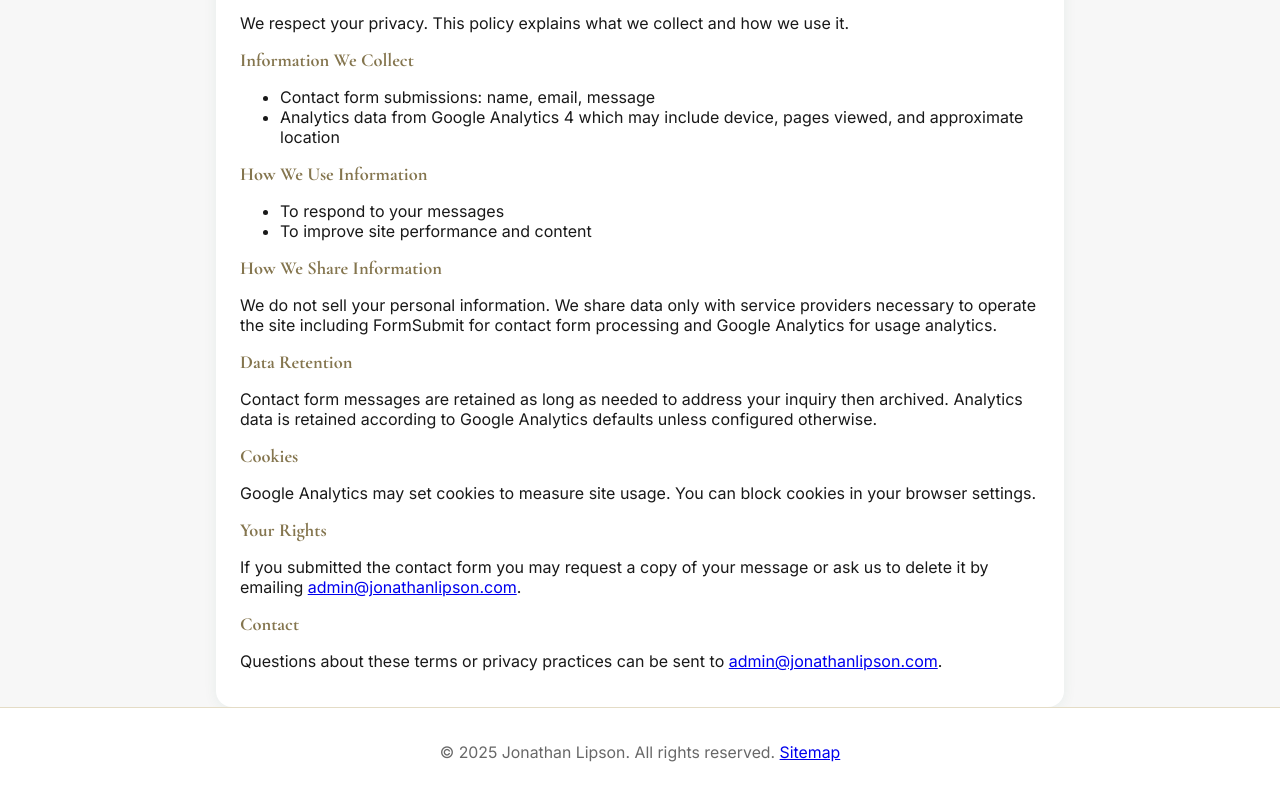
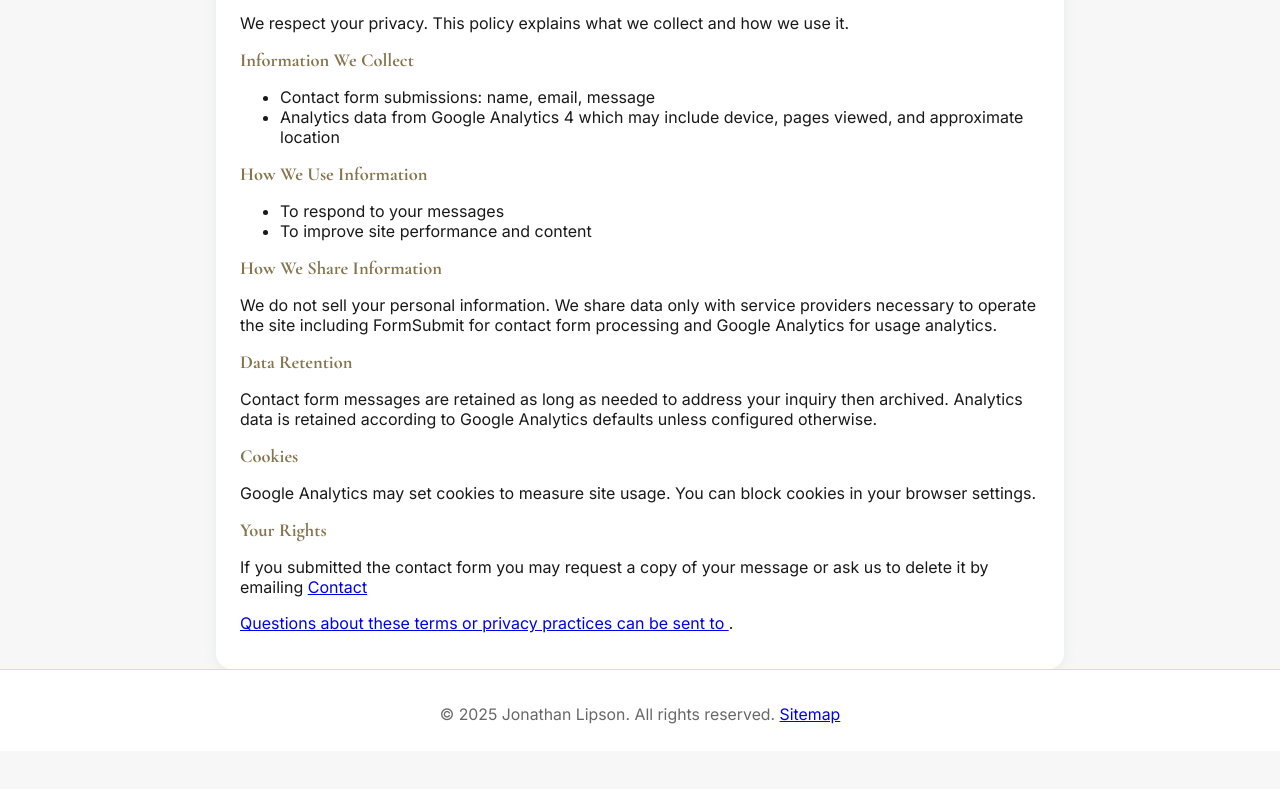
Before and after one commit to cprofit/jonathanlipson.com, a plain HTML site: page terms.html in a window 1280 px wide. Shown: the part 870-1659 px from the top of the page. After the commit the page ends 1621 px from the top, so only its background shows below. Drawn offline with nearby package versions, Linux system fonts and the light colour scheme.

Commit message:
Update terms.html

```diff
--- a/terms.html
+++ b/terms.html
@@ -56,9 +56,9 @@
 <h2>Cookies</h2>
 <p>Google Analytics may set cookies to measure site usage. You can block cookies in your browser settings.</p>
 <h2>Your Rights</h2>
-<p>If you submitted the contact form you may request a copy of your message or ask us to delete it by emailing <a href="mailto:admin@jonathanlipson.com">admin@jonathanlipson.com</a>.</p>
+<p>If you submitted the contact form you may request a copy of your message or ask us to delete it by emailing <a href="mailto:</a>.</p>
 <h2>Contact</h2>
-<p>Questions about these terms or privacy practices can be sent to <a href="mailto:admin@jonathanlipson.com">admin@jonathanlipson.com</a>.</p>
+<p>Questions about these terms or privacy practices can be sent to <a href="mailto:"></a>.</p>
 </main>
 <footer>
 <p>© 2025 Jonathan Lipson. All rights reserved. <a href="sitemap.xml">Sitemap</a></p>
```
